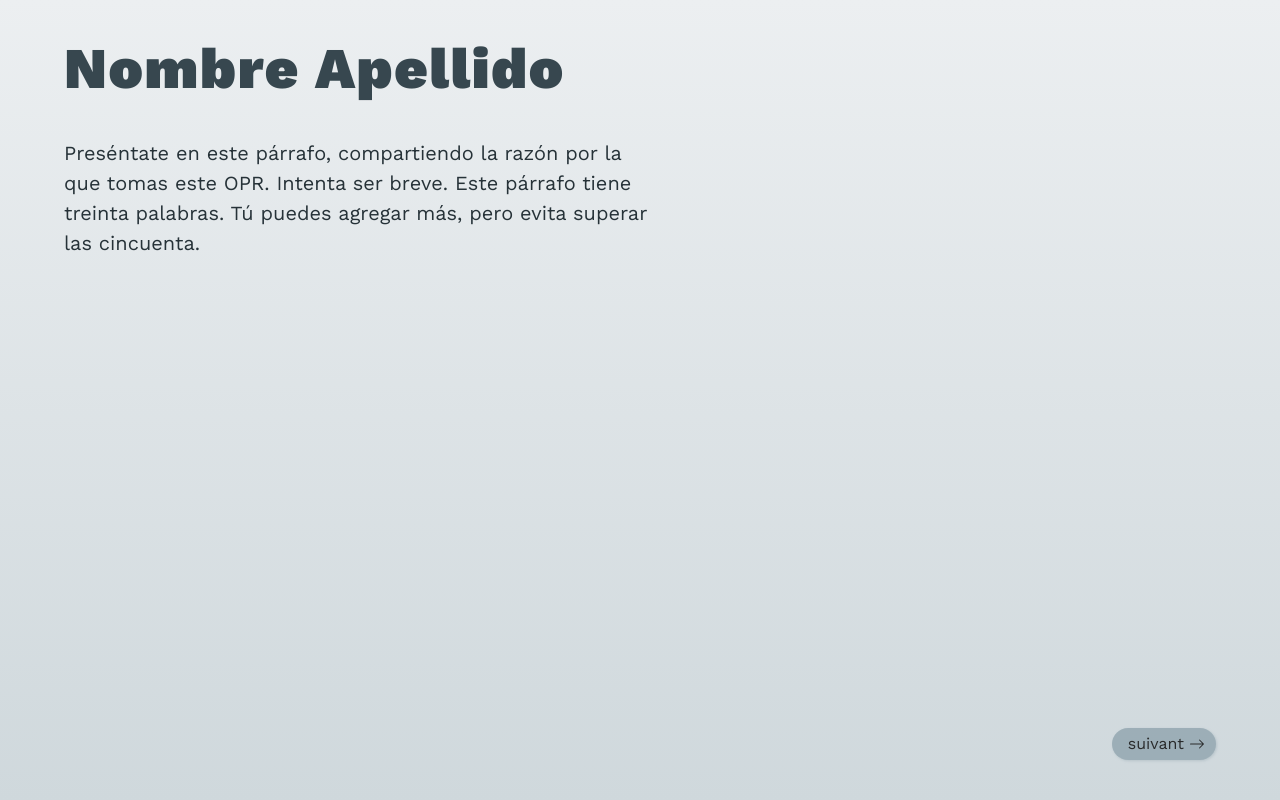
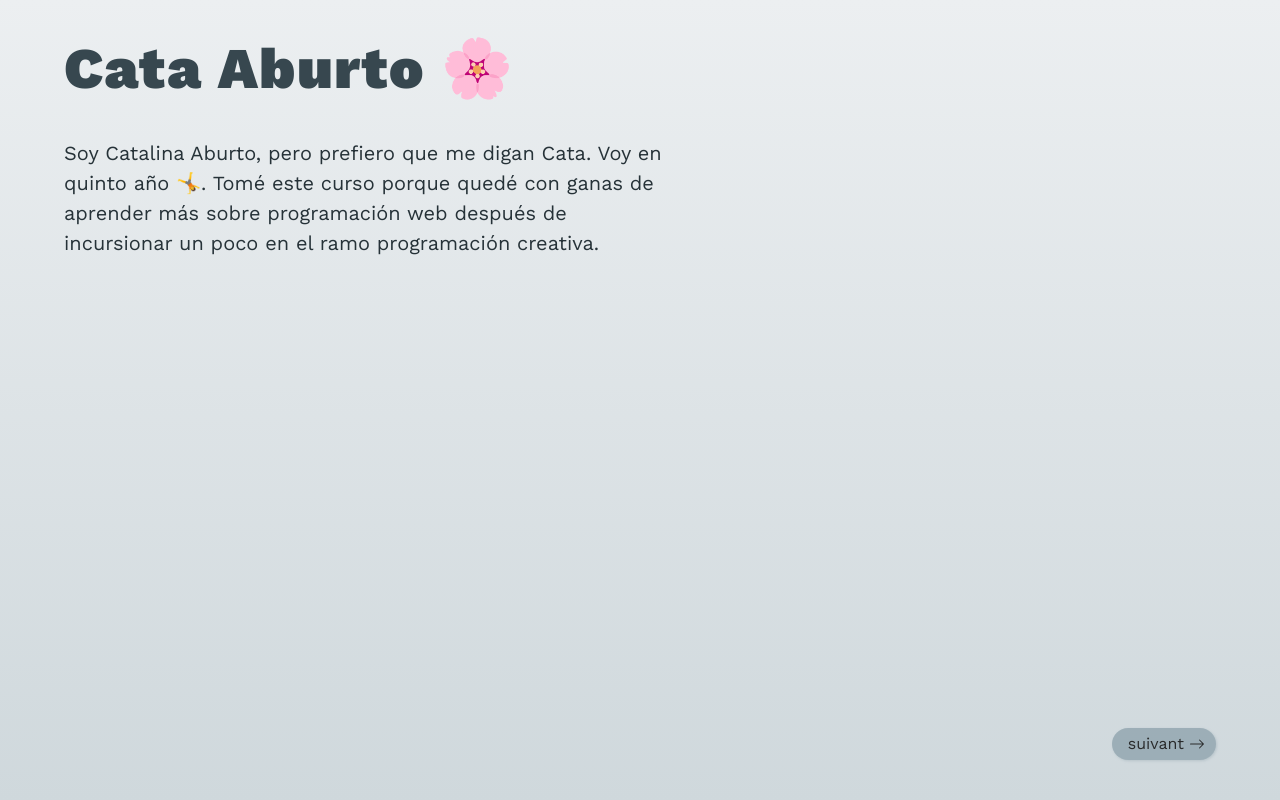
Before and after one commit to catabrtvls/dno037, a plain HTML site: page clase-1/index.html in a window 1280 px wide. Drawn offline with nearby package versions, Linux system fonts and the light colour scheme.

Commit message:
Update index.html

```diff
--- a/clase-1/index.html
+++ b/clase-1/index.html
@@ -5,7 +5,7 @@
         <meta name="viewport" content="width=device-width, initial-scale=1" />
         <meta name="description" content="Diseño y nuevos medios" />
         <link href="style.css" rel="stylesheet" />
-        <title>DNO037</title>
+        <title>Mi primera página &#129312; </title>
         <!--
         Esto es un comentario de HTML. No es necesario que lo borres.
         Si arriba, dentro de <title></title>, quieres un emoji, búscarlo en
@@ -15,15 +15,15 @@
         -->
     </head>
     <body>
-        <!-- Lee https://developer.mozilla.org/es/docs/Web/HTML/Elemento/header - Después de la lectura, borra este comentario -->
         <header>
-            <h1>Nombre Apellido</h1>
+            <h1>Cata Aburto &#127800;</h1>
         </header>
-        <!-- Lee https://developer.mozilla.org/es/docs/Web/HTML/Elemento/main - Después de la lectura, borra este comentario -->
+
         <main>
-            <p>Preséntate en este párrafo, compartiendo la razón por la que tomas este OPR. Intenta ser breve. Este párrafo tiene treinta palabras. Tú puedes agregar más, pero evita superar las cincuenta.</p>
+            <p>Soy Catalina Aburto, pero prefiero que me digan Cata. Voy en quinto año &#129336;. Tomé este curso porque quedé con ganas de aprender más sobre programación web después de incursionar un poco en el ramo programación creativa.</p>
+
         </main>
-        <!-- Lee https://developer.mozilla.org/es/docs/Web/HTML/Elemento/footer - Después de la lectura, borrar este comentario -->
+
         <footer>
             <div></div>
             <div></div>
```
